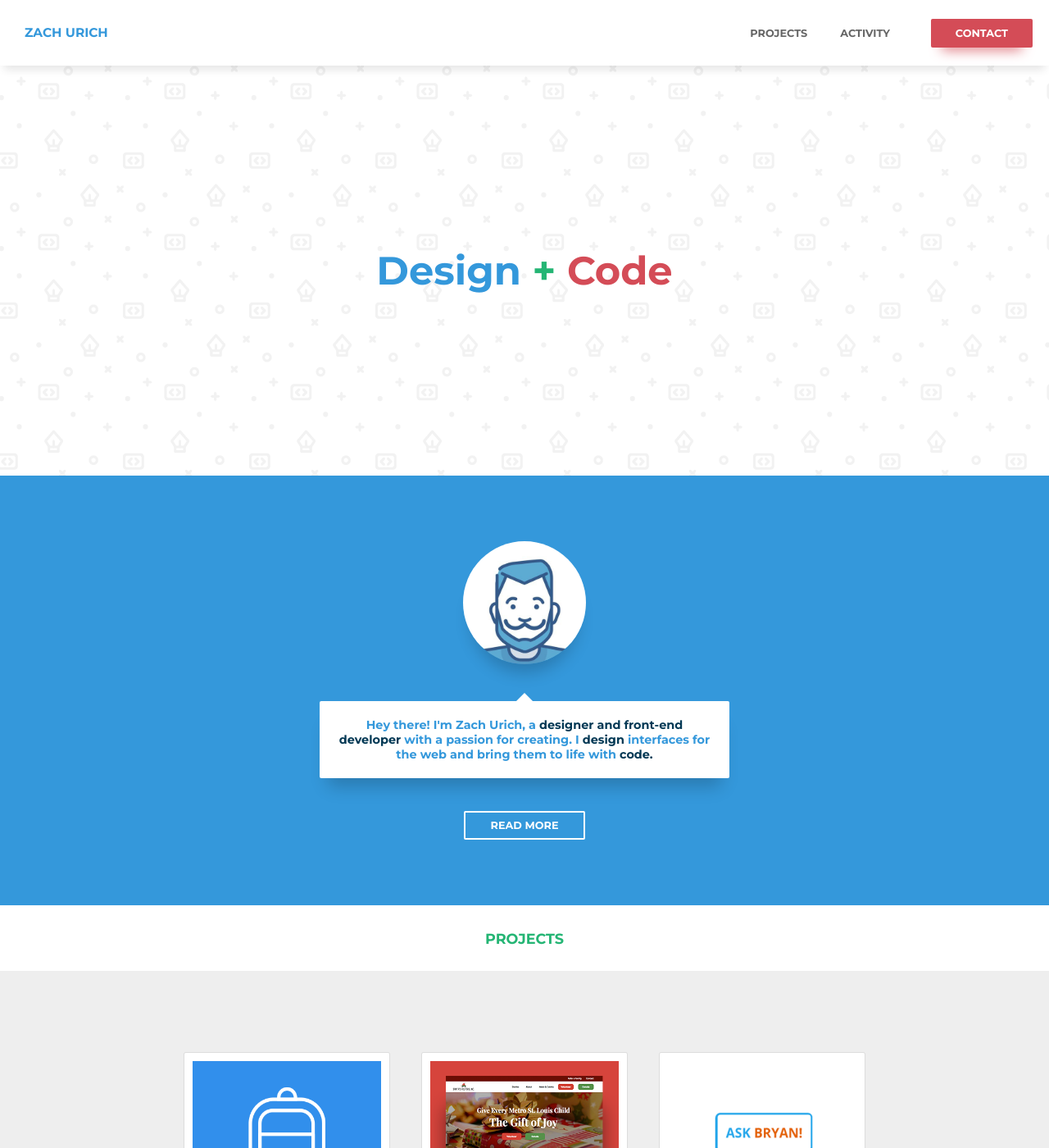
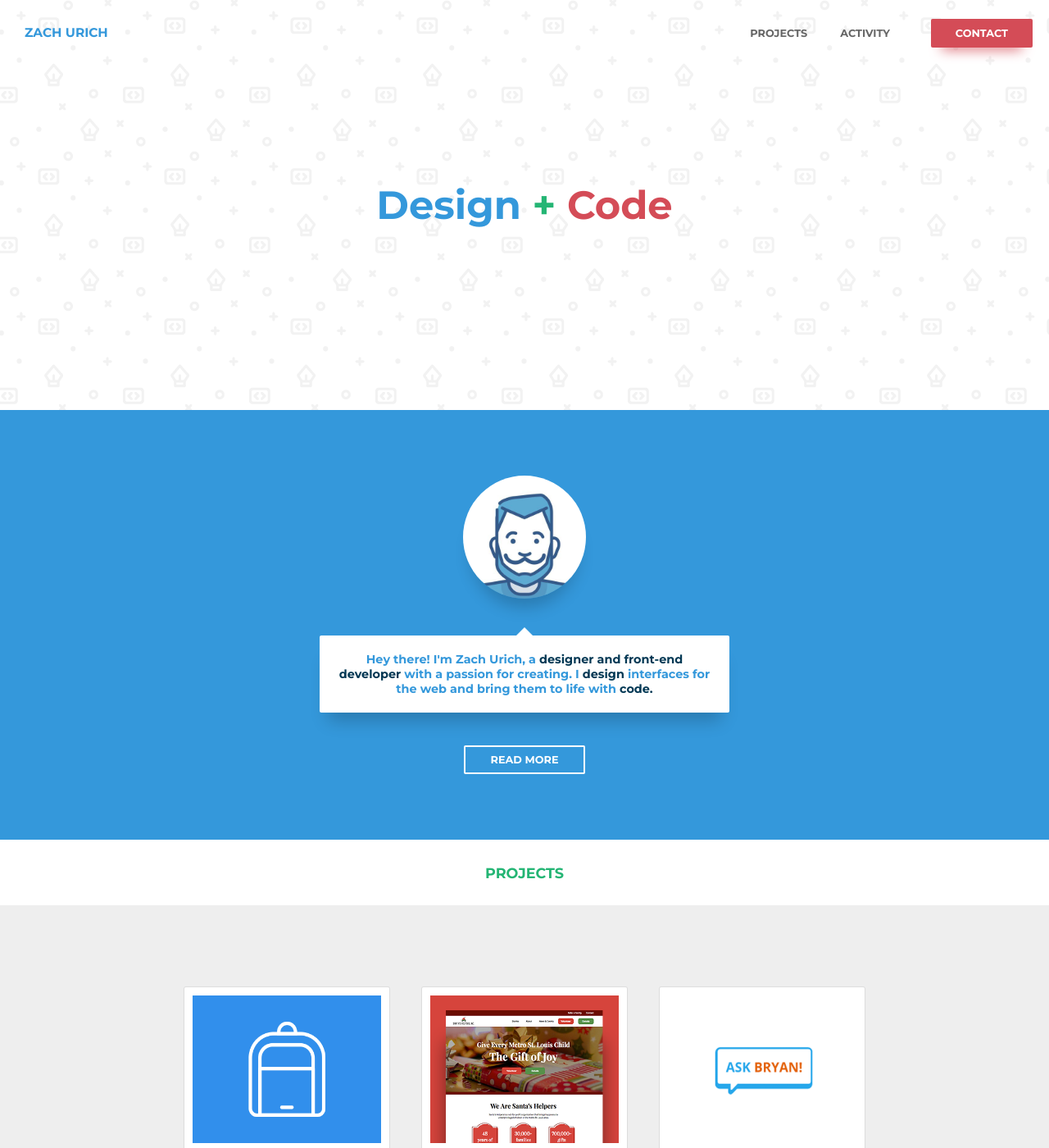
Before and after one commit to zachurich/portfolio-site, a Jekyll site: the page built from index.html, in a window 1280 px wide and 1400 px high. Shown: the whole window at 82% size. Built offline with Jekyll 4.4.1, drawn with Linux system fonts in a browser that asks for light colours; nearby versions of some CDN libraries.

Commit message:
Updating header

```diff
--- a/_sass/_animations.scss
+++ b/_sass/_animations.scss
@@ -139,3 +139,12 @@
   0% {transform: translateY(0px); opacity: 1}
   100% {transform: translateY(60px); opacity: 0}
 }
+
+.solid-header {
+  animation: solidHeader 0.4s ease-in-out forwards;
+}
+
+@keyframes solidHeader {
+  0% {background: none; box-shadow: none;}
+  100% {background: white; box-shadow: $diffusedShadow;}
+}
--- a/_sass/_body.scss
+++ b/_sass/_body.scss
@@ -6,7 +6,6 @@
   -webkit-tap-highlight-color: rgba(0,0,0,0);
 }
 body {
-  margin-top: 80px;
   -webkit-font-smoothing: antialiased;
   transition: $normal;
   width: 100%;
--- a/_sass/_header.scss
+++ b/_sass/_header.scss
@@ -10,14 +10,12 @@
   font-size: 16px;
   transition: $normal;
 header {
-  background: white;
   height: 80px;
   width: 100%;
   position: fixed;
   top: 0;
   left: 0;
   right: 0;
-  box-shadow: $diffusedShadow;
   z-index: 9997;
   .logo {
     box-sizing: border-box;
@@ -181,7 +179,11 @@
           }
         }
       }
-
+    }
   }
 }
+
+.trans-header {
+  background: none;
+  box-shadow: none;
 }
--- a/_sass/_hero.scss
+++ b/_sass/_hero.scss
@@ -2,7 +2,6 @@
   padding: 50px 0;
   min-height: 500px;
   background: url('../assets/images/hero-bg.png') center center no-repeat white;
-  background-attachment: fixed;
   background-size: cover;
   display: flex;
   justify-content: center;
@@ -11,6 +10,7 @@
     background-size: 1280px 800px;
   }
   @include media($mobile-medium) {
+    min-height: 100vh;
     flex-direction: column;
   }
   img {
--- a/assets/js/main.js
+++ b/assets/js/main.js
@@ -30,11 +30,13 @@
   // Scroll Animation Detection
   $(window).scroll(function() {
     var scroll = $(window).scrollTop();
-    // if(scroll >= 350) {
-    //   $('header').addClass('solidColor');
-    // } else {
-    //   $('header').removeClass('solidColor');
-    // }
+    if(scroll > 100) {
+      $('header').addClass('solid-header');
+      $('header').removeClass('trans-header');
+    } else {
+      $('header').addClass('trans-header');
+      $('header').removeClass('solid-header');
+    }
     if(scroll >= 400) {
       $(".content-bubble").addClass("popIn");
     }
```
